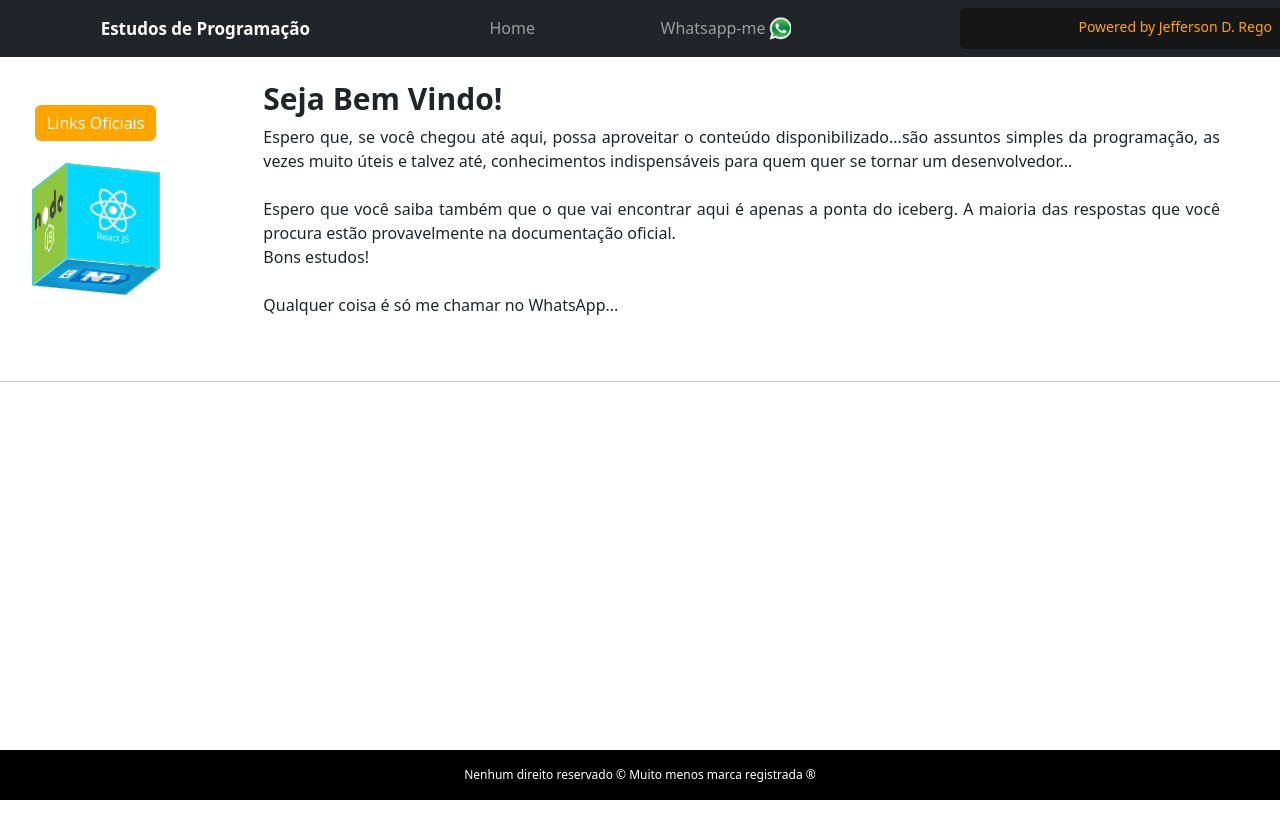
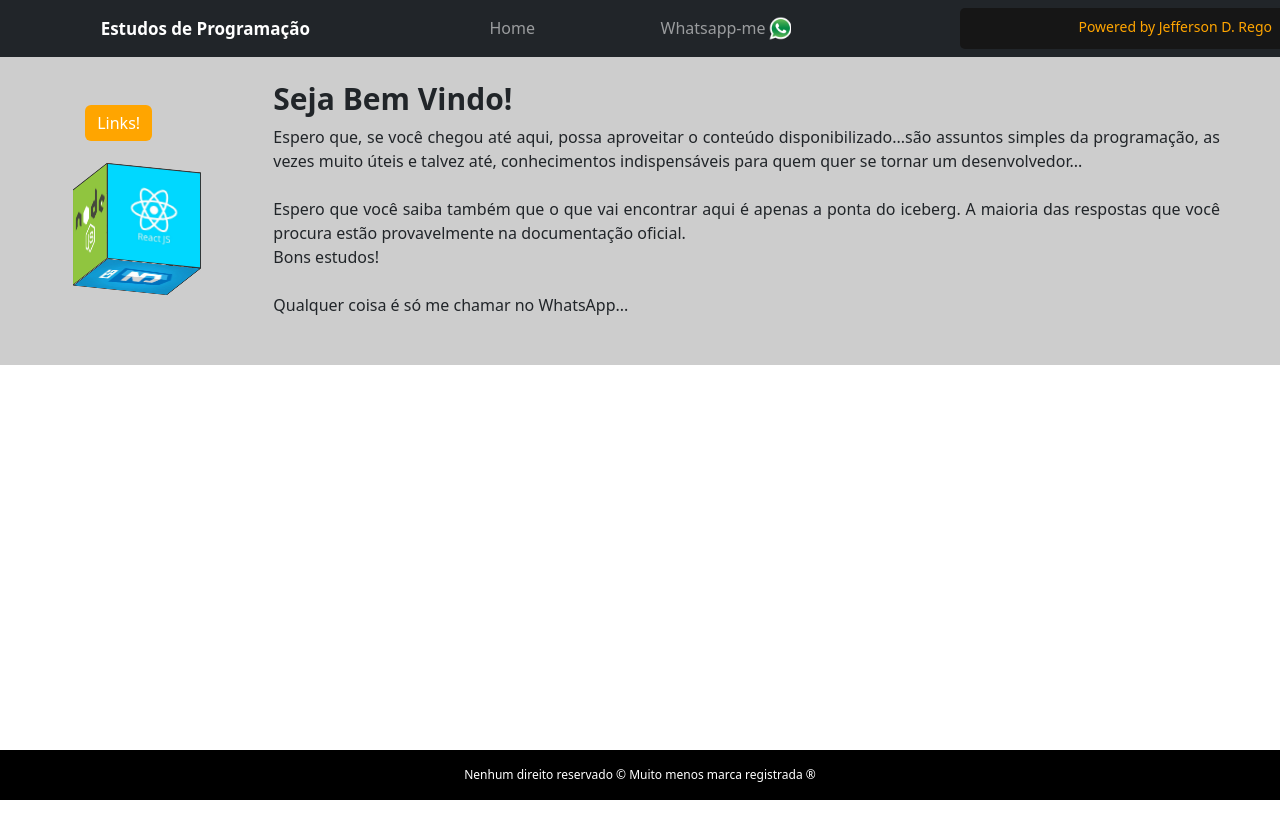
Before and after one commit to JeffersonDRego/site-estudos, a Next.js app: page / in a window 1280 px wide. Shown: the top 838 px of the page. Built offline with nearby package versions, Linux system fonts and the light colour scheme.

Commit message:
Pequenos ajustes

```diff
--- a/components/offcanvas/index.js
+++ b/components/offcanvas/index.js
@@ -10,7 +10,7 @@ import Offcanvas from 'react-bootstrap/Offcanvas';
 
 const options = [
     {
-        name :'Links Oficiais',
+        name :'Links!',
         scroll: true,
         backdrop: true,
     }
--- a/pages/index.js
+++ b/pages/index.js
@@ -18,16 +18,16 @@ import jeff from '../public/jeff.jpg';
 
 export default function Home(){
     return(
-        <Container fluid style={{padding:0, height:'100vh'}}>
+        <Container fluid style={{padding:0, height:'100vh',}}>
             <Header/>
-            <Container fluid style={{height:'100%', padding:0}}>
-                <Row className='me-0'>
+            <Container fluid style={{height:'100%'}}>
+                <Row style={{backgroundColor:'#cdcdcd'}}>
                     <Col className='col-12 col-md-2 text-center'>
-                        <Row style={{flexDirection:'column'}}>
+                        <Row className='ps-4' style={{flexDirection:'column'}}>
                             <Col>
                                 <OffCanvas/>
                             </Col>
-                            <Col className='mt-2 col-8 col-md-11 m-auto'>
+                            <Col className='mt-2 col-8 col-md-11 m-auto ps-5'>
                                 <div style={{width:'100%', justifyContent:'center', display:'flex', marginTop:'30px'}}>
                                     <div className={styles.cube}>
                                         <div className={styles.facefront}>
@@ -66,7 +66,6 @@ export default function Home(){
                         </div>
                     </Col>
                 </Row>
-                <hr/>
             </Container>
             <Footer/>
         </Container>
--- a/styles.module.css
+++ b/styles.module.css
@@ -1,3 +1,4 @@
+
 .a {
     font-weight: bold;
     text-align: center;
@@ -30,7 +31,7 @@
 
 .facefront {
   transform: translateZ(50px);
-  border: 2px solid #4fd1c5;
+  border: 0.2px solid #313131;
   display: flex;
   align-items: center;
   justify-content: center;
@@ -46,7 +47,7 @@
 
 .faceright {
   transform: rotateY(90deg) translateZ(50px);
-  border: 2px solid #4fd1c5;
+  border: 0.2px solid #313131;
   display: flex;
   align-items: center;
   justify-content: center;
@@ -62,7 +63,7 @@
 
 .faceback {
   transform: rotateY(180deg) translateZ(50px);
-  border: 2px solid #4fd1c5;
+  border: 0.2px solid #313131;
   display: flex;
   align-items: center;
   justify-content: center;
@@ -78,7 +79,7 @@
 
 .faceleft {
   transform: rotateY(-90deg) translateZ(50px);
-  border: 2px solid #4fd1c5;
+  border: 0.2px solid #313131;
   display: flex;
   align-items: center;
   justify-content: center;
@@ -94,7 +95,7 @@
 
 .facetop {
   transform: rotateX(90deg) translateZ(50px);
-  border: 2px solid #4fd1c5;
+  border: 0.2px solid #313131;
   display: flex;
   align-items: center;
   justify-content: center;
@@ -110,7 +111,7 @@
 
 .facebottom {
   transform: rotateX(-90deg) translateZ(50px);
-  border: 2px solid #4fd1c5;
+  border: 0.2px solid #313131;
   display: flex;
   align-items: center;
   justify-content: center;
```
